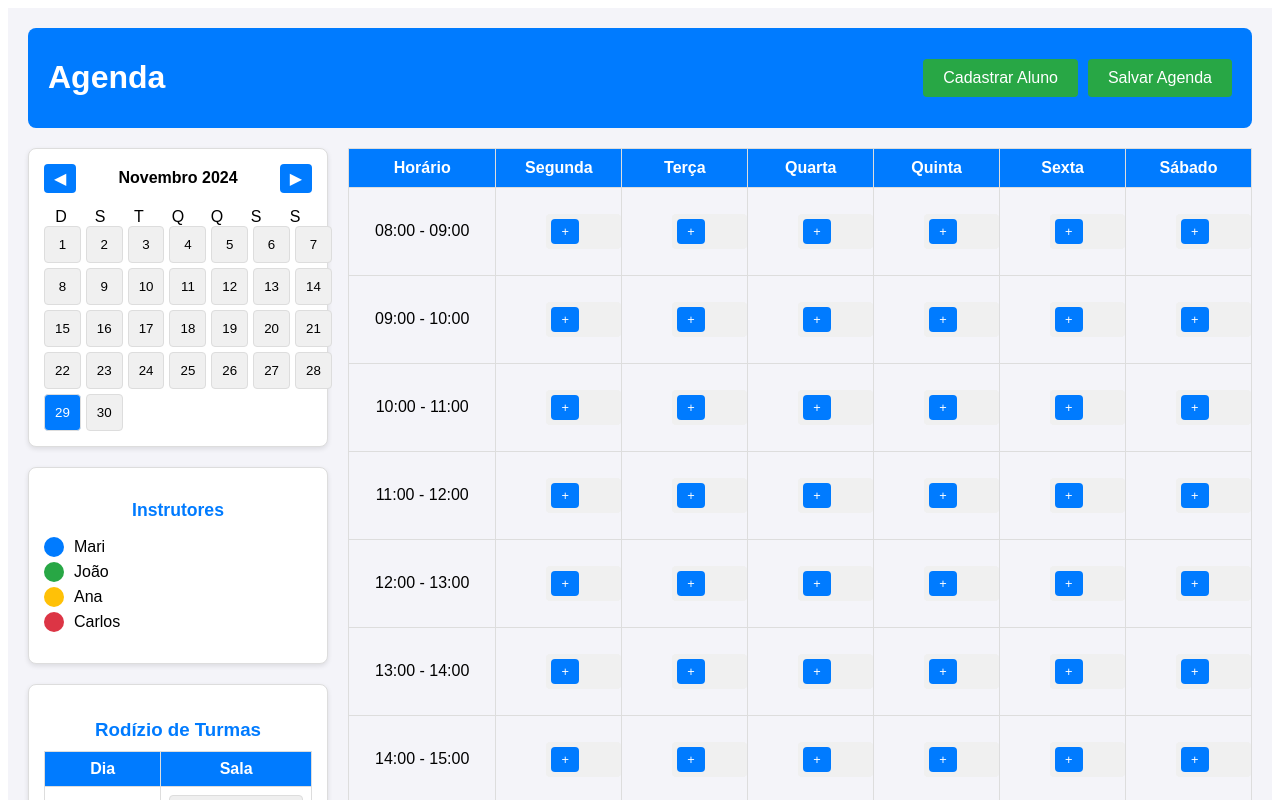
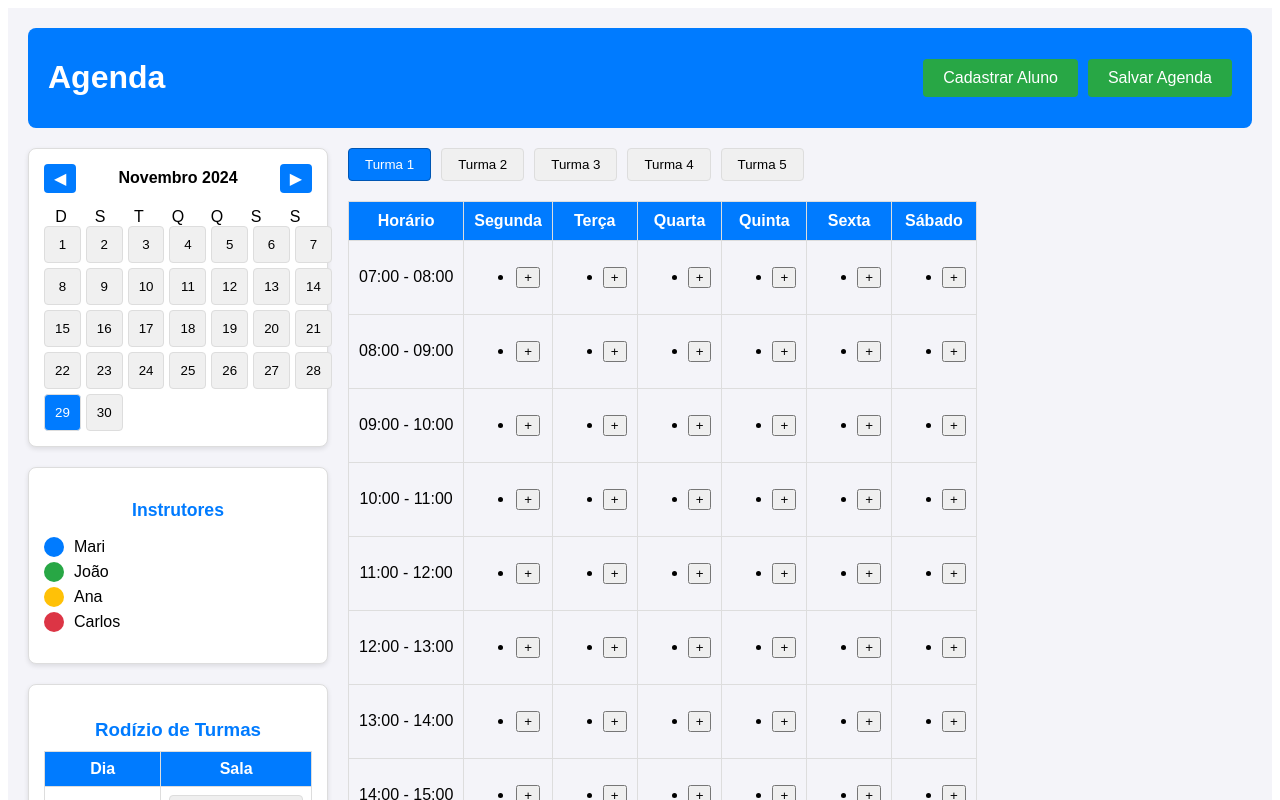
Before and after one commit to Lucas260691/Projeto-Fruto, an Angular app in the folder estudio-fruto/: page /agenda in a window 1280 px wide. Shown: the top 800 px of the page. Built offline with nearby package versions, Linux system fonts and the light colour scheme.

Commit message:
Criando guias das turmas e logica dos componentes

```diff
--- a/estudio-fruto/src/app/features/agenda/agenda.component.html
+++ b/estudio-fruto/src/app/features/agenda/agenda.component.html
@@ -1,4 +1,3 @@
-<!-- agenda.component.html -->
 <div class="agenda-container">
   <div class="barra-superior">
     <h1>Agenda</h1>
@@ -59,6 +58,18 @@
         </table>
       </section>
     </aside>
+    <div class="conteudo-agenda">
+      <!-- Guias das turmas integradas na agenda -->
+      <div class="guias-turmas">
+        <button
+          *ngFor="let turma of turmas; index as i"
+          [class.ativo]="i === turmaSelecionada"
+          (click)="selecionarTurma(i)"
+        >
+          {{ turma.nome }}
+        </button>
+      </div>
+      <!-- Tabela de horários -->
       <section class="tabela-horarios">
         <table>
           <thead>
@@ -103,3 +114,4 @@
       </section>
     </div>
   </div>
+</div>
--- a/estudio-fruto/src/app/features/agenda/agenda.component.scss
+++ b/estudio-fruto/src/app/features/agenda/agenda.component.scss
@@ -42,7 +42,6 @@
         background-color: #218838;
       }
     }
-
   }
 
   /* Layout principal */
@@ -201,10 +200,40 @@
       }
     }
 
-    /* Tabela da agenda */
+    /* Agenda e guias */
+    .conteudo-agenda {
+      display: flex;
+      flex-direction: column;
+      gap: 10px;
+
+      .guias-turmas {
+        display: flex;
+        justify-content: flex-start;
+        gap: 10px;
+        margin-bottom: 10px;
+
+        button {
+          padding: 8px 16px;
+          background-color: #f0f0f0;
+          border: 1px solid #ddd;
+          border-radius: 4px;
+          cursor: pointer;
+          transition: background-color 0.3s;
+
+          &.ativo {
+            background-color: #007bff;
+            color: white;
+            border-color: #0056b3;
+          }
+
+          &:hover {
+            background-color: #0056b3;
+            color: white;
+          }
+        }
+      }
+
       .tabela-horarios {
-      flex: 1;
-
         table {
           width: 100%;
           border-collapse: collapse;
@@ -219,57 +248,18 @@
           th {
             background-color: #007bff;
             color: white;
-          font-weight: bold;
           }
 
           .celula-aula {
             display: flex;
             flex-direction: column;
             gap: 5px;
-          align-items: flex-start;
-
-          li {
-            display: flex;
-            align-items: center;
-            padding: 5px;
-            border-radius: 4px;
-            background-color: #f0f0f0;
-            width: 100%;
-            cursor: grab;
-
-            &:hover {
-              background-color: #e0e0e0;
-            }
 
             .editable-input {
               border: 1px solid #ccc;
               border-radius: 4px;
               padding: 5px;
-              background: none;
-              font-size: 1rem;
               width: 100%;
-              outline: none;
-              box-sizing: border-box;
-            }
-          }
-
-          .editable-input:focus {
-            outline: none;
-            border-color: #007bff;
-            box-shadow: 0 0 4px rgba(0, 123, 255, 0.5);
-          }
-
-          .add-aluno button {
-            background-color: #007bff;
-            color: white;
-            border: none;
-            padding: 5px 10px;
-            font-size: 0.8rem;
-            border-radius: 4px;
-            cursor: pointer;
-
-            &:hover {
-              background-color: #0056b3;
             }
           }
         }
@@ -286,7 +276,7 @@
   }
 
   .coluna-esquerda,
-  .tabela-horarios {
+  .conteudo-agenda {
     width: 100%;
   }
 
--- a/estudio-fruto/src/app/features/agenda/agenda.component.ts
+++ b/estudio-fruto/src/app/features/agenda/agenda.component.ts
@@ -21,8 +21,16 @@ export class AgendaComponent implements OnInit, AfterViewChecked {
   ngOnInit(): void {
     this.mesAtual = this.meses[this.diaAtual.getMonth()];
     this.atualizarDiasDoMes();
-    this.inicializarAgenda();
+    //this.inicializarAgenda();
     this.inicializarSalas();
+
+    this.turmas.forEach((turma) => {
+      turma.agenda = {};
+      this.inicializarAgenda(turma.agenda);
+    });
+
+    // Define a primeira turma como selecionada e carrega sua agenda
+    this.selecionarTurma(0);
   }
 
   ngAfterViewChecked(): void {
@@ -42,8 +50,8 @@ export class AgendaComponent implements OnInit, AfterViewChecked {
   }
 
   salvarAgenda(): void {
-    console.log('Dados da agenda:', this.agenda);
-    alert('Agenda salva com sucesso!');
+    this.turmas[this.turmaSelecionada].agenda = { ...this.agenda };
+    alert(`Agenda da ${this.turmas[this.turmaSelecionada].nome} salva com sucesso!`);
   }
 
   diasDaSemana: string[] = ['Segunda', 'Terça', 'Quarta', 'Quinta', 'Sexta', 'Sábado'];
@@ -51,7 +59,7 @@ export class AgendaComponent implements OnInit, AfterViewChecked {
   diasDoMes: number[] = [];
   listaSalas: string[] = ['Reformer', 'Cadillac', 'Chair', 'Mat', 'Barrel'];
   horarios: string[] = [
-    '08:00 - 09:00', '09:00 - 10:00', '10:00 - 11:00',
+    '07:00 - 08:00','08:00 - 09:00', '09:00 - 10:00', '10:00 - 11:00',
     '11:00 - 12:00', '12:00 - 13:00', '13:00 - 14:00',
     '14:00 - 15:00', '15:00 - 16:00', '16:00 - 17:00',
     '17:00 - 18:00', '18:00 - 19:00', '19:00 - 20:00',
@@ -74,6 +82,24 @@ export class AgendaComponent implements OnInit, AfterViewChecked {
     'Julho', 'Agosto', 'Setembro', 'Outubro', 'Novembro', 'Dezembro'
   ];
   mesAtual: string = '';
+
+turmas: { nome: string; agenda: Record<string, Record<string, { alunos: string[]; instrutor: string | null }>> }[] =
+[
+  { nome: 'Turma 1', agenda: {} },
+  { nome: 'Turma 2', agenda: {} },
+  { nome: 'Turma 3', agenda: {} },
+  { nome: 'Turma 4', agenda: {} },
+  { nome: 'Turma 5', agenda: {} },
+];
+
+turmaSelecionada: number = 0; // Índice da turma ativa
+
+
+ selecionarTurma(indice: number): void {
+   this.turmaSelecionada = indice;
+   this.agenda = this.turmas[indice].agenda;
+ }
+
 
   mudarDia(delta: number): void {
     const novaData = new Date(this.diaAtual);
@@ -102,18 +128,36 @@ export class AgendaComponent implements OnInit, AfterViewChecked {
     this.diaAtual = novaData;
   }
 
-  inicializarAgenda(): void {
+  inicializarAgenda(agendaDestino?: Record<string, Record<string, { alunos: string[]; instrutor: string | null }>>): void {
+    const agenda = agendaDestino || this.agenda; // Use a agenda passada ou a agenda geral
     this.horarios.forEach((horario) => {
-      if (!this.agenda[horario]) {
-        this.agenda[horario] = {};
+      if (!agenda[horario]) {
+        agenda[horario] = {};
       }
       this.diasDaSemana.forEach((dia) => {
-        if (!this.agenda[horario][dia]) {
-          this.agenda[horario][dia] = { alunos: [], instrutor: null };
+        if (!agenda[horario][dia]) {
+          agenda[horario][dia] = { alunos: [], instrutor: null };
         }
       });
     });
   }
+
+
+
+
+
+  //inicializarAgenda(): void {
+   // this.horarios.forEach((horario) => {
+      //if (!this.agenda[horario]) {
+        //this.agenda[horario] = {};
+      //}
+      //this.diasDaSemana.forEach((dia) => {
+        //if (!this.agenda[horario][dia]) {
+          //this.agenda[horario][dia] = { alunos: [], instrutor: null };
+        //}
+      //});
+    //});
+  //}
 
   inicializarSalas(): void {
     this.diasDaSemana.forEach((dia) => {
```
Lines whose indentation alone changed are shown as unchanged.
